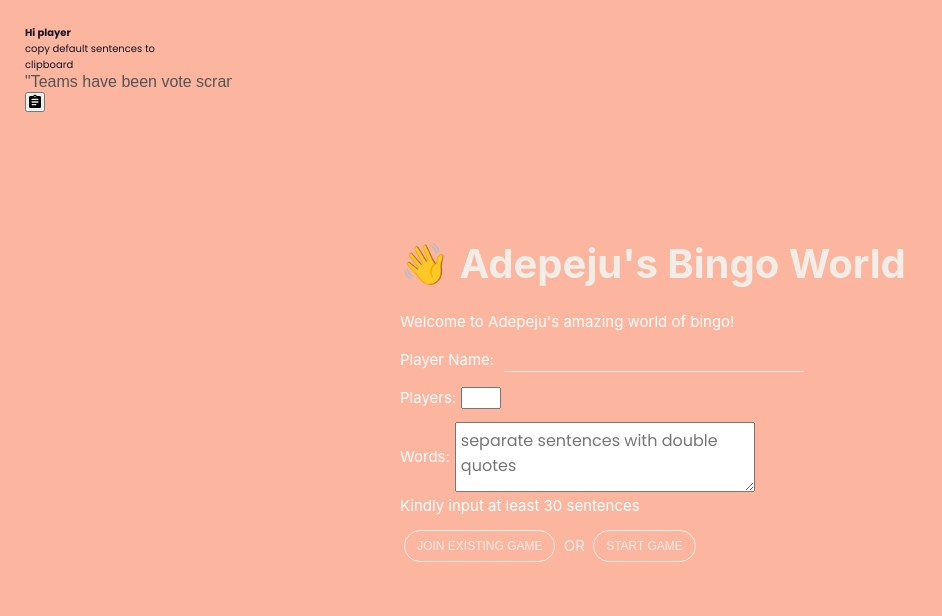
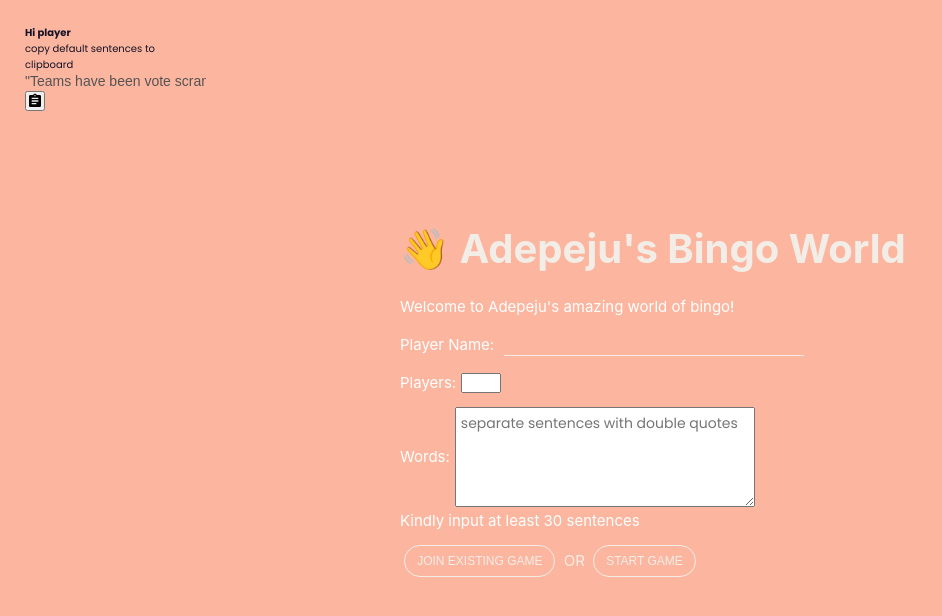
Before and after one commit to adepeju4/bingo-game, a Next.js app: page / in a window 1280 px wide. Shown: the top 616 px of the page, without its empty margins (0-942 px from the left). Built offline with nearby package versions, Linux system fonts and the light colour scheme.

Commit message:
fix: translat

```diff
--- a/styles/Home.module.css
+++ b/styles/Home.module.css
@@ -42,7 +42,7 @@
 
 
 .numInput, .textInput, .select, .gameIdInput{
-      transform: translateY(1000px);
+      transform: translateY(500px);
   animation: slideUp 0.8s ease-in-out forwards 0.8s;
 }
 
@@ -85,7 +85,7 @@
 .container p{
   line-height: 28px;
   font-size: 1.5rem;
-  transform: translateY(1000px);
+  transform: translateY(500px);
   animation: slideUp 0.8s ease-in-out forwards 0.8s;
 }
 
@@ -111,7 +111,7 @@
 
 .textInput{
     width: 30rem;
-    height: 7rem;
+    height: 10rem;
      outline: none;
      margin-left: .5rem;
      padding: .5rem;
@@ -209,7 +209,7 @@
 
 @keyframes slideUp {
   0% {
-    transform: translateY(1000px);
+    transform: translateY(500px);
   }
   100% {
     transform: translateY(0px);
--- a/styles/globals.css
+++ b/styles/globals.css
@@ -64,5 +64,5 @@ input[type="url"],
 input[type="week"],
 select:focus,
 textarea {
-  font-size: 16px;
+  font-size:1.4rem;
 }
```
